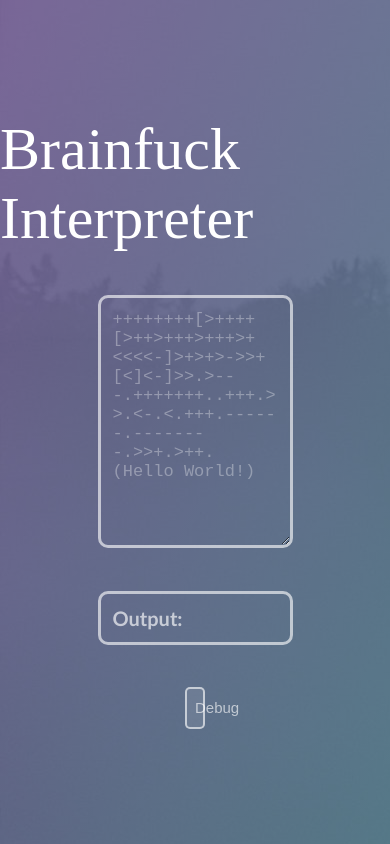
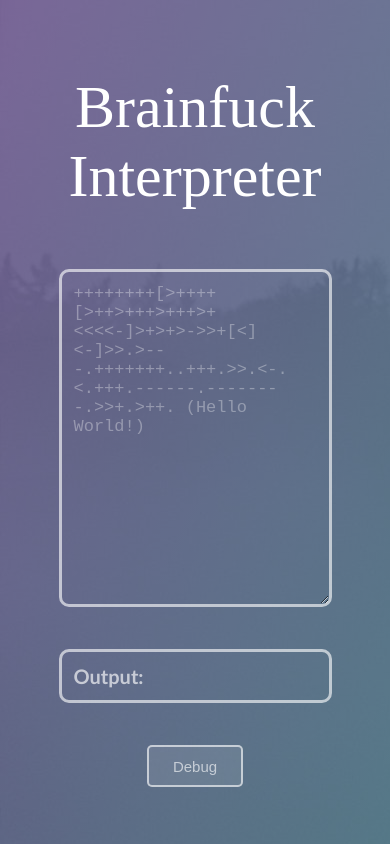
Before and after one commit to Aneks1/brainfuck-interpreter, a Vue app: page / in a window 390 px wide. Built offline with nearby package versions, Linux system fonts and the light colour scheme; a web font is replaced by a local one.

Commit message:
Added media queries

```diff
--- a/src/style.css
+++ b/src/style.css
@@ -32,14 +32,15 @@ button:hover {
 #title {
     font-size: 60px;
     font-family: 'Tilt Warp', cursive;
-    background-size: cover;
+    text-align: center;
+    padding: 1rem;
 }
 textarea {
     background: transparent;
     outline: none;
     border: 3px solid rgba(255, 255, 255, 0.62);
     border-radius: 10px;
-    width: 50vw; height: 30vh;
+    width: 60vw; height: 30vh;
     font-size: 17px;
     box-sizing: border-box;
     padding: 0.75rem;
@@ -55,13 +56,14 @@ textarea::placeholder {
     background-color: rgba(255, 255, 255, 0.094);
     border: 2px solid rgba(255, 255, 255, 0.62);
     border-radius: 5px;
-    width: 5vw; height: 5vh;
+    width: fit-content; height: 5vh;
+    padding-left: 1.5rem; padding-right: 1.5rem;
 }
 #debug:hover {
     background-color: rgba(255, 255, 255, 0.201);
 }
 #outputBox {
-    width: 50vw;
+    width: 60vw;
     box-sizing: border-box;
     padding: 0.75rem;
     height: fit-content;
@@ -80,3 +82,12 @@ textarea::placeholder {
     color: rgba(255, 255, 255, 0.652);
     font-weight: normal;
 }
+
+@media (max-width: 800px) {
+    textarea {
+        width: 70vw; height: 40vh;
+    }
+    #outputBox {
+        width: 70vw;
+    }
+}
```
